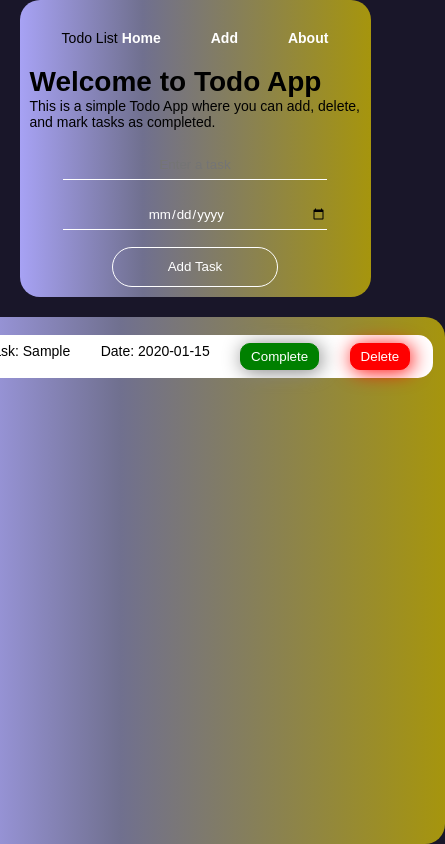
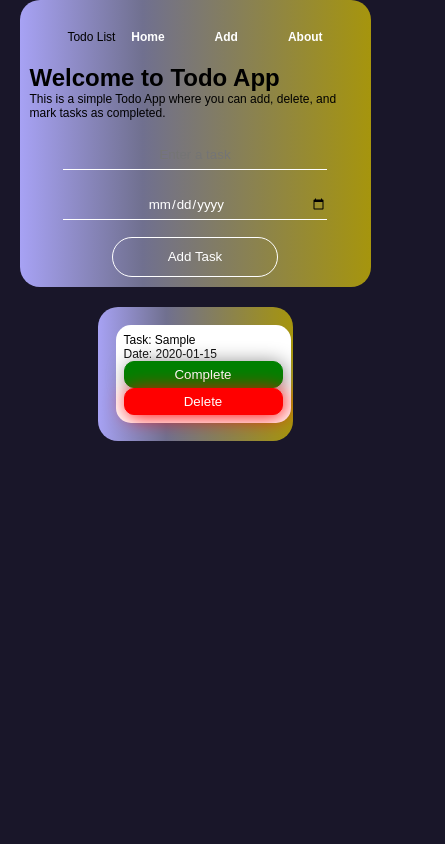
Before and after one commit to mothilalsanjay/TodoApp, a plain HTML site: page index.html in a window 390 px wide. Both pictures are taken after typing "Sample", "2020-01-15" into the empty fields and a click on the button "Add Task". Shown: the whole page, 445 px wide, since content can reach past the window. Drawn offline with Linux system fonts and the light colour scheme.

Commit message:
flex changes

```diff
--- a/style.css
+++ b/style.css
@@ -5,50 +5,8 @@
     font-family: sans-serif;
 }
 
-/* Mobile devices */
-@media (max-width: 768px) {
-    body {
-        flex-direction: column;
-        justify-content: flex-start;
-        align-items: center;
-    }
-
-
-    #main {
-        width: 90%;
-        height: auto;
-        padding: 10px;
-    }
-    .aside{
-        margin-top: 20px;
-        width: 90%;
-        height: auto;
-        padding: 10px;
-
-    }
-}
-
-@media (max-width: 480px) {
-    body {
-        font-size: 14px;
-    }
-
-    #main {
-        width: 90%;
-        height: auto;
-        padding: 10px;
-    }
-    .aside {
-        margin-left: 0px;
-        width: 80%;
-        height: auto;
-        padding: 10px;
-    }
-
-}
-
 body {
-    width: 100%;
+    width: 100vw;
     height: 100vh;
     display: flex;
     justify-content: space-around;
@@ -65,7 +23,6 @@ main {
 }
 
 .aside {
-
     width: 500px;
     height: 550px;
     border-radius: 20px;
@@ -91,14 +48,14 @@ nav {
     gap: 10px;
 }
 
-#addtask{
+#addtask {
     width: 50%;
     height: 40px;
-    margin-top:5%;
+    margin-top: 5%;
     color: white !important;
     outline: none;
     border: 0.5px solid white;
-    border-radius:20px;
+    border-radius: 20px;
     background-color: transparent;
     cursor: pointer;
 }
@@ -153,3 +110,51 @@ input {
     background-color: transparent;
     text-align: center;
 }
+
+/* Mobile devices */
+@media (max-width: 768px) {
+    body {
+        flex-direction: column;
+        justify-content: flex-start;
+        align-items: center;
+    }
+
+    #main {
+        width: 90%;
+        height: auto;
+        padding: 10px;
+    }
+
+    .aside {
+        margin-top: 20px;
+        width: 80%;
+        height: auto;
+        padding: 10px;
+    }
+}
+
+@media (max-width: 480px) {
+    body {
+        font-size: 12px;
+        flex-direction: column;
+
+    }
+
+    #main {
+        width: 90%;
+        height: auto;
+        padding: 10px;
+    }
+
+    .aside {
+        margin: 20px 0;
+        width: 50%;
+        height: auto;
+        padding: 10px;
+        overflow: scroll;
+    }
+    li{
+        width: 100%;
+        flex-direction: column;
+    }
+}
```
